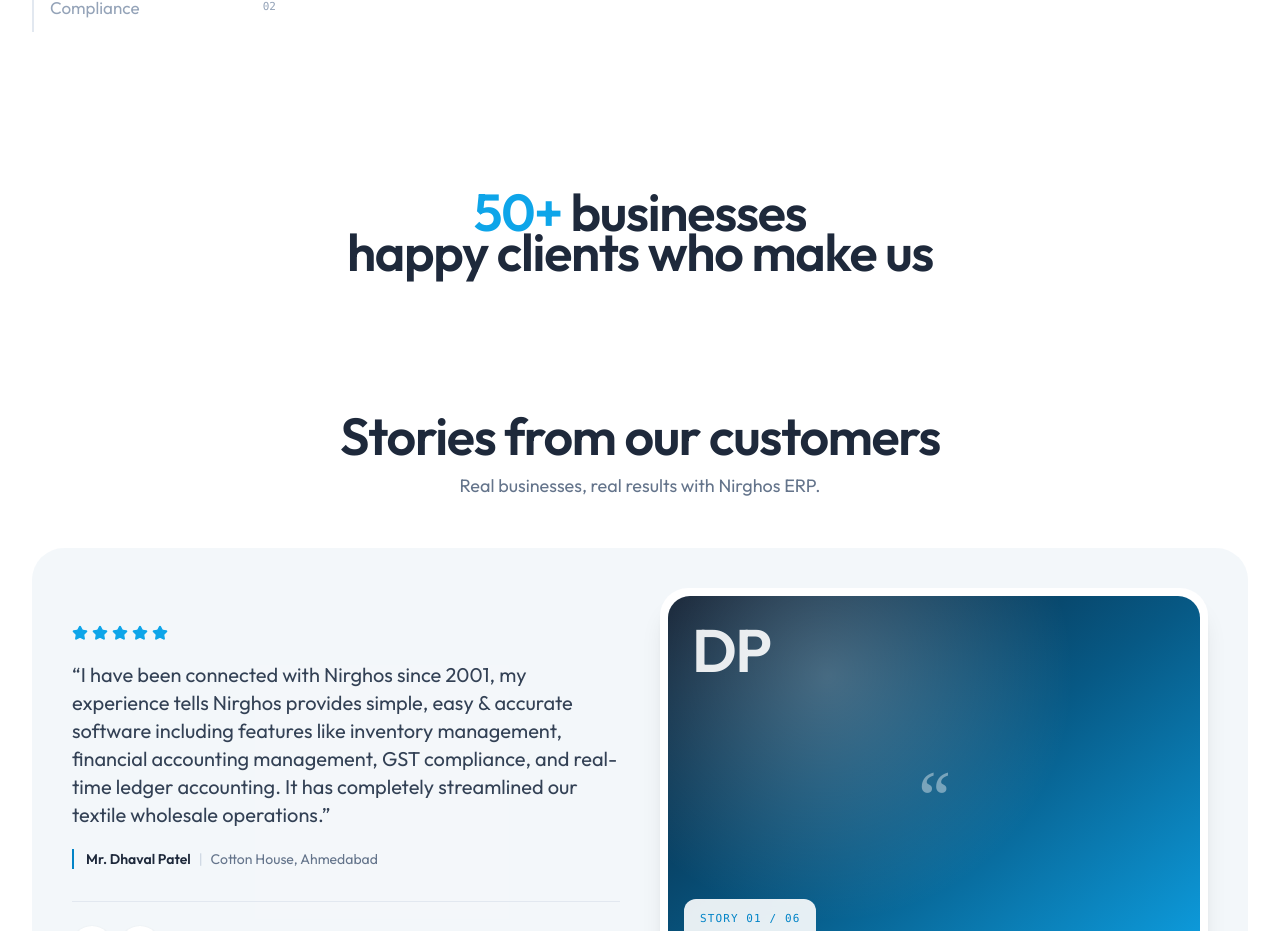
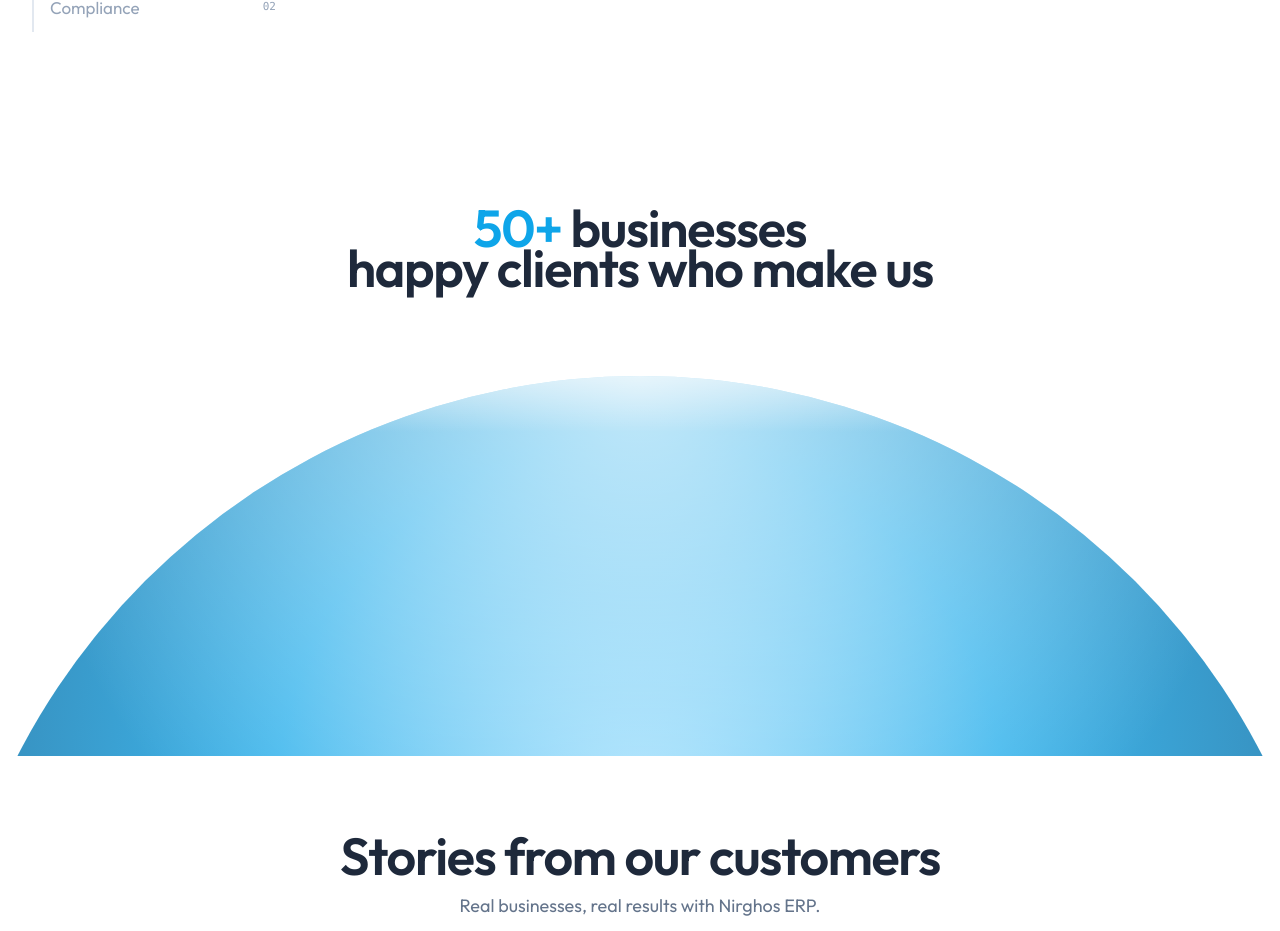
Before and after one commit to bhardakuldip0107-cell/nirghos-erp, a React (Vite) app: page / in a window 1280 px wide. Shown: the part 7972-8903 px from the top of the page. Built offline with nearby package versions, Linux system fonts and the light colour scheme.

Commit message:
chore(home): remove client name slider while keeping background globe visual in ClientsWall

```diff
--- a/src/pages/Home/sections/VasySections.jsx
+++ b/src/pages/Home/sections/VasySections.jsx
@@ -1026,7 +1026,7 @@ export const IntegrationsHub = () => {
 /* ------------------------------------------------------------------------- */
 
 export const ClientsWall = () => (
-  <section className="relative py-14 sm:py-16 bg-white overflow-hidden">
+  <section className="relative pt-16 sm:pt-20 pb-0 bg-white overflow-hidden">
     <Container>
       <h2 className="text-center text-3xl sm:text-4xl lg:text-[52px] font-semibold tracking-tight text-slate-800 leading-[1.15]">
         <span className="text-[#0ea5e9]">50+</span> businesses
@@ -1034,6 +1034,12 @@ export const ClientsWall = () => (
         happy clients who make us
       </h2>
     </Container>
+
+    <div className="relative mt-12 h-[360px] sm:h-[420px]">
+      <div className="absolute left-1/2 -translate-x-1/2 top-10 w-[1400px] h-[1400px] rounded-full bg-[radial-gradient(circle_at_50%_30%,#7dd3fc_0%,#0ea5e9_30%,#0369a1_60%,#0B192C_100%)] opacity-80" />
+      <div className="absolute left-1/2 -translate-x-1/2 top-10 w-[1400px] h-[1400px] rounded-full bg-[radial-gradient(circle_at_50%_0%,rgba(255,255,255,0.7),transparent_40%)]" />
+      <div className="absolute inset-x-0 top-0 h-24 bg-gradient-to-b from-white to-transparent" />
+    </div>
   </section>
 );
 
```
